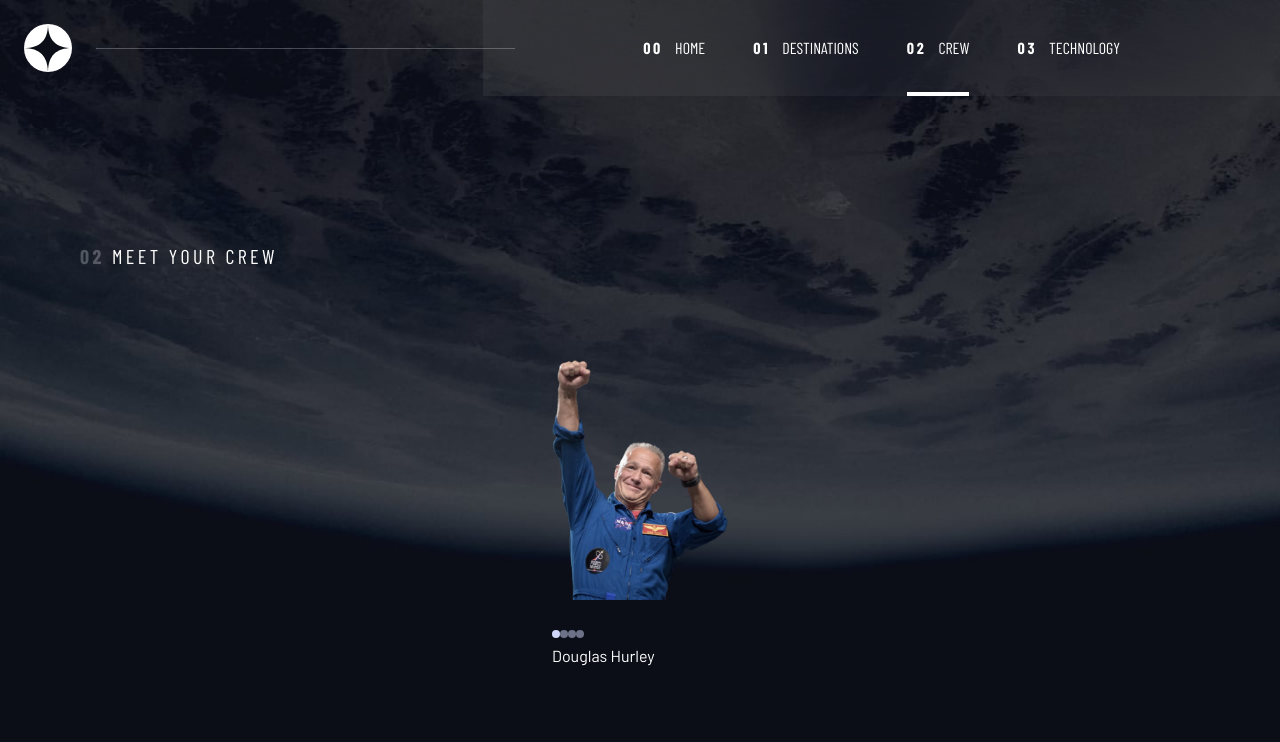
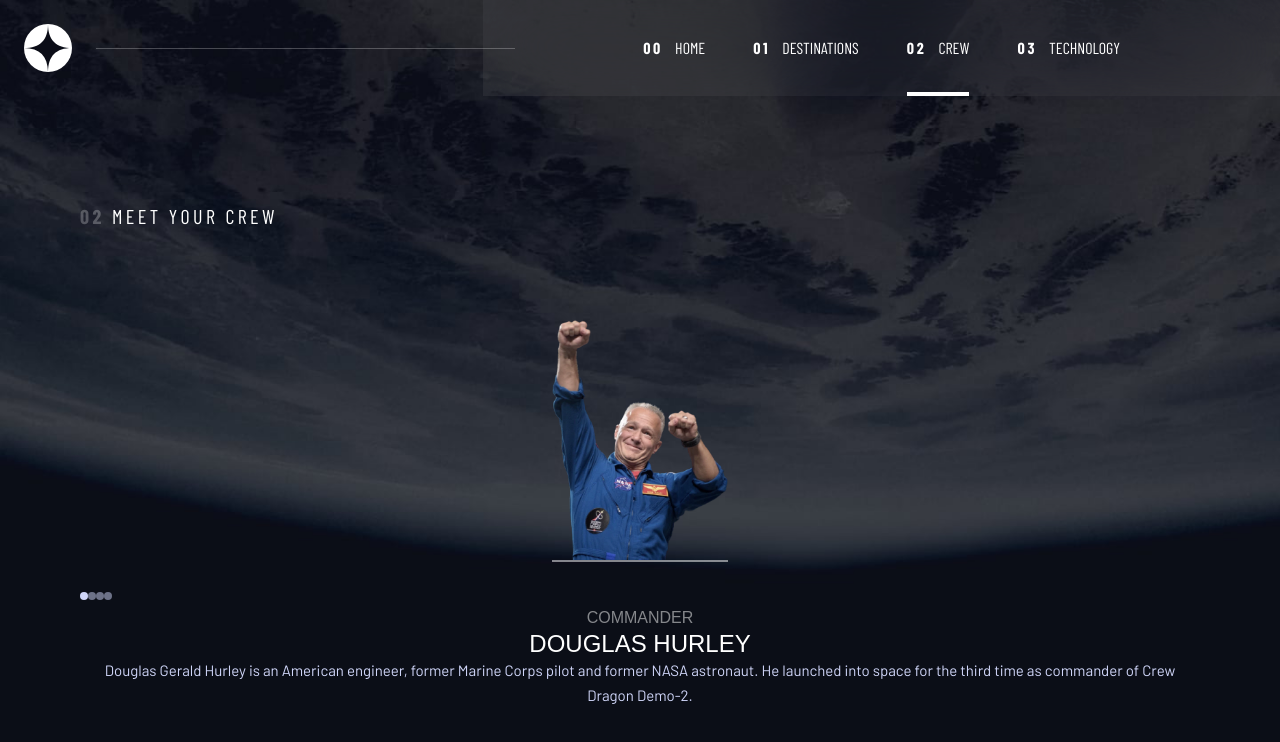
Before and after one commit to lolelu/space_tourism, a Next.js app: page /crew in a window 1280 px wide. Shown: the top 742 px of the page. Built offline with nearby package versions, Linux system fonts and the light colour scheme; a web font is replaced by a local one.

Commit message:
Changese to credata and crewimages

```diff
--- a/components/Crew/crewData.tsx
+++ b/components/Crew/crewData.tsx
@@ -2,8 +2,13 @@ import { CrewMember } from '@/types/data'
 
 const CrewData = ({ crewMember, isActive }: { crewMember: CrewMember; isActive: boolean }) => {
   return (
-    <div className={`${isActive ? 'visible' : 'invisible'} col-start-1 row-start-3   `}>
-      <h4>{crewMember.name}</h4>
+    <div
+      className={`${
+        isActive ? 'visible' : 'invisible'
+      } col-start-1 row-start-3 flex flex-col items-center justify-center text-center     `}>
+      <p className={'font-serif text-base uppercase text-tertiary text-opacity-50'}>{crewMember.role}</p>
+      <h4 className={'font-serif text-2xl/[1.75rem] uppercase text-tertiary'}>{crewMember.name}</h4>
+      <p className={'text-[.9375rem]/[1.5625rem] text-secondary'}>{crewMember.bio}</p>
     </div>
   )
 }
--- a/components/Crew/crewImage.tsx
+++ b/components/Crew/crewImage.tsx
@@ -3,8 +3,11 @@ import { CrewMember } from '@/types/data'
 
 const CrewImage = ({ crewMember, isActive }: { crewMember: CrewMember; isActive: boolean }) => {
   return (
-    <div className={`${isActive ? 'visible' : 'invisible'} col-start-1 row-start-1 `}>
+    <div className={`${isActive ? 'visible' : 'invisible'} col-start-1 row-start-1  justify-self-center`}>
       <Image src={crewMember.images.webp} alt={crewMember.name} width={300} height={300} className={'w-[11rem]'} />
+
+      {/*  Da muovere fuori dalla componenente*/}
+      <hr className={' w-full border-t-2 border-tertiary border-opacity-50'} />
     </div>
   )
 }
```
